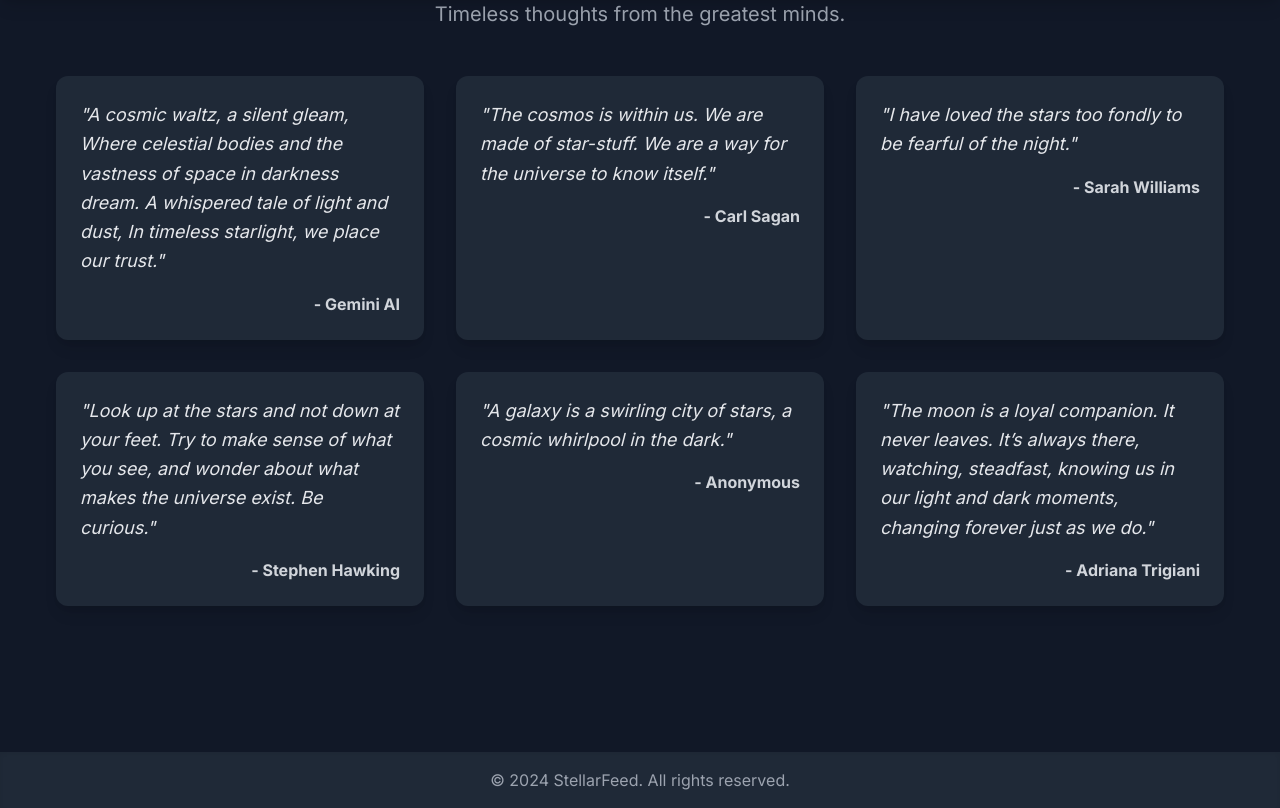
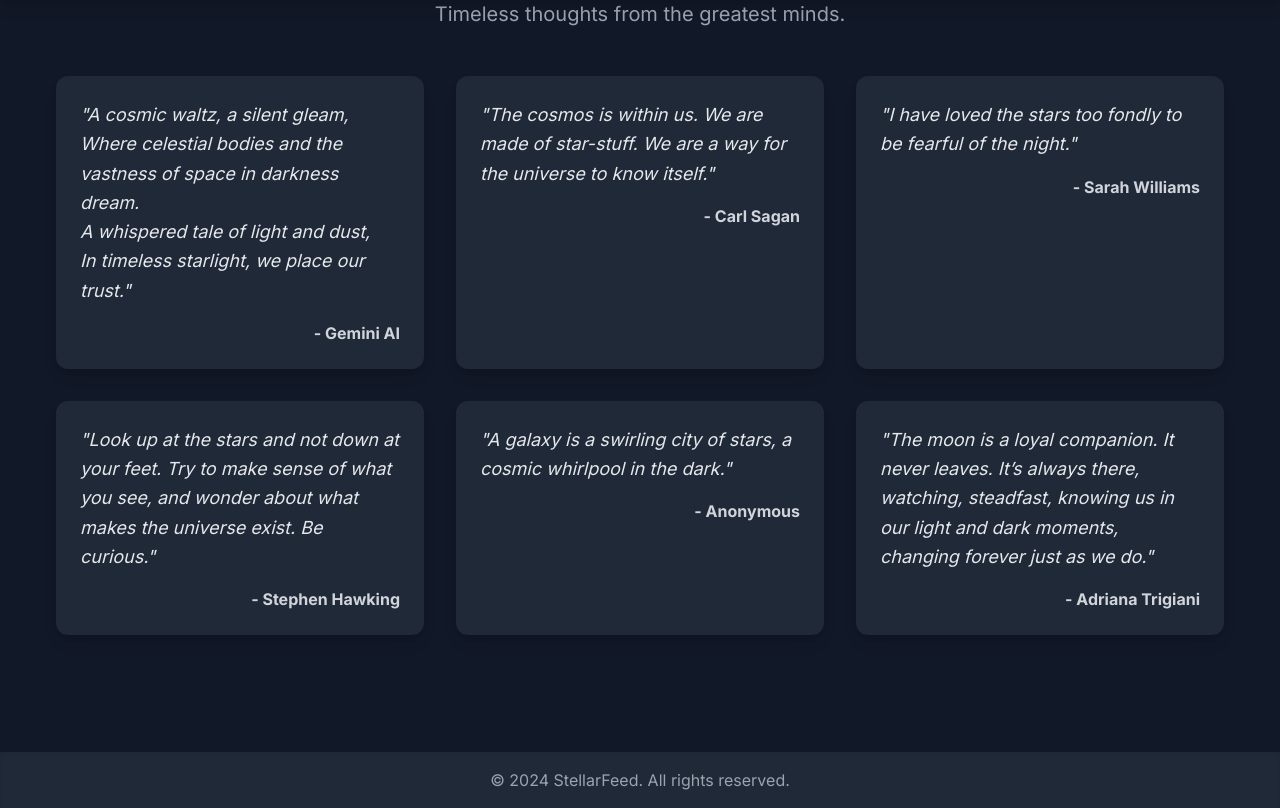
Before and after one commit to mpoojaverma/StellarFeed, a Flask app: page /poems in a window 1280 px wide. Shown: the part 96-904 px from the top of the page. Run offline with Flask 2, Linux system fonts and the light colour scheme.

Commit message:
Update poems.html

```diff
--- a/templates/poems.html
+++ b/templates/poems.html
@@ -61,7 +61,7 @@
             {% for poem in poems %}
             <div class="p-6 bg-gray-800 rounded-xl shadow-lg flex flex-col justify-between">
                 <div>
-                    <p class="text-lg italic text-gray-200 leading-relaxed">"{{ poem.text }}"</p>
+                    <p class="text-lg italic text-gray-200 leading-relaxed whitespace-pre-line">"{{ poem.text }}"</p>
                     <p class="mt-4 text-right font-semibold text-teal-400">- {{ poem.author }}</p>
                 </div>
             </div>
```
